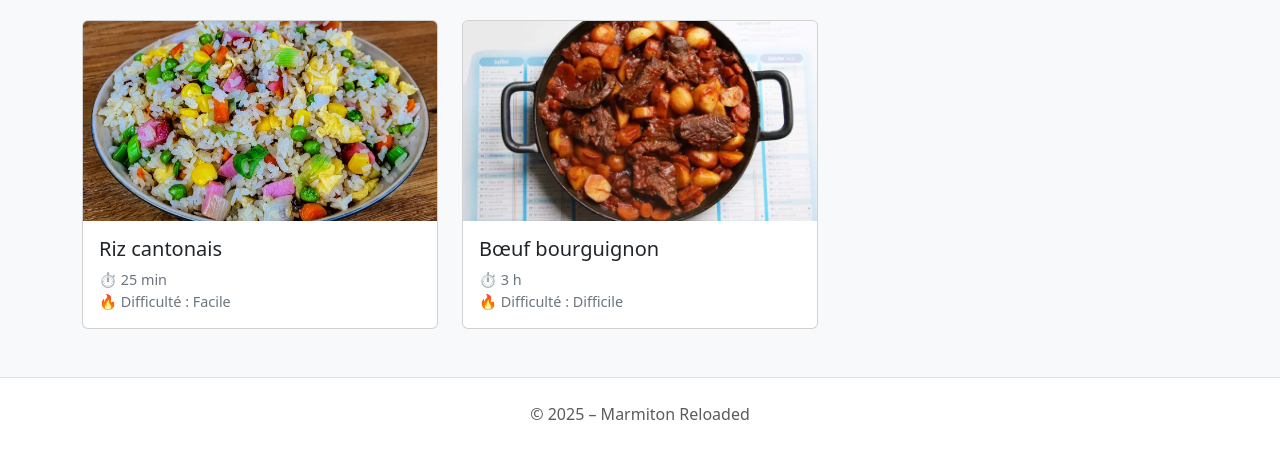
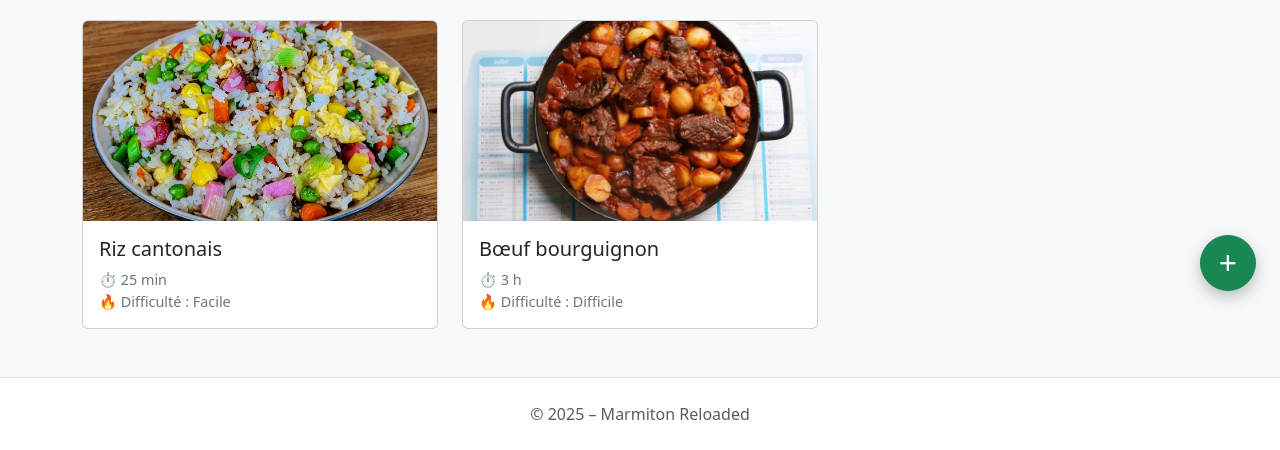
Before and after one commit to reivilo33/TP_POEC, a Flask app: page /recettes in a window 1280 px wide. Shown: the part 485-935 px from the top of the page. Run offline with Flask 3, Linux system fonts and the light colour scheme.

Commit message:
add new button to index

```diff
--- a/templates/index.html
+++ b/templates/index.html
@@ -1,15 +1,13 @@
 <!DOCTYPE html>
 <html lang="fr">
+
 <head>
     <meta charset="UTF-8">
     <title>Marmiton Reloaded</title>
     <meta name="viewport" content="width=device-width, initial-scale=1">
 
     <!-- Bootstrap 5.3.8 -->
-  <link
-    href="https://cdn.jsdelivr.net/npm/bootstrap@5.3.8/dist/css/bootstrap.min.css"
-    rel="stylesheet"
-  >
+    <link href="https://cdn.jsdelivr.net/npm/bootstrap@5.3.8/dist/css/bootstrap.min.css" rel="stylesheet">
 
     <style>
         body {
@@ -36,6 +34,28 @@
             font-size: 0.9rem;
             color: #6c757d;
         }
+
+        /* Bouton ajouter recette */
+        .add-recipe-btn {
+            position: fixed;
+            bottom: 24px;
+            right: 24px;
+            width: 56px;
+            height: 56px;
+            border-radius: 50%;
+            font-size: 2rem;
+            line-height: 1;
+            display: flex;
+            align-items: center;
+            justify-content: center;
+            box-shadow: 0 6px 16px rgba(0, 0, 0, 0.25);
+            z-index: 1000;
+            transition: transform 0.15s ease;
+        }
+
+        .add-recipe-btn:hover {
+            transform: scale(1.05);
+        }
     </style>
 </head>
 
@@ -53,19 +73,13 @@
 
     <!-- Main content -->
     <main class="container">
-
         <div class="row g-4">
-
-<!-- {% for recipe in recipes %}
-  <img src="{{ recipe.image }}">
-  <h5>{{ recipe.title }}</h5>
-{% endfor %} -->
 
             <!-- Carte recette 1 -->
             <div class="col-12 col-sm-6 col-lg-4">
                 <a href="show.html" class="text-decoration-none text-dark">
                     <div class="card recipe-card">
-            <img src="../images/image1.jpg" class="card-img-top" alt="">
+                        <img src="../images/image1.jpg" class="card-img-top" alt="Spaghetti bolognaise">
                         <div class="card-body">
                             <h5 class="card-title">Spaghetti bolognaise</h5>
                             <div class="recipe-meta">
@@ -81,7 +95,7 @@
             <div class="col-12 col-sm-6 col-lg-4">
                 <a href="show.html" class="text-decoration-none text-dark">
                     <div class="card recipe-card">
-            <img src="../images/image2.jpg" class="card-img-top" alt="Poulet curry">
+                        <img src="../images/image2.jpg" class="card-img-top" alt="Poulet au curry">
                         <div class="card-body">
                             <h5 class="card-title">Poulet au curry</h5>
                             <div class="recipe-meta">
@@ -144,6 +158,11 @@
         </div>
     </main>
 
+    <!-- Bouton ajouter recette -->
+    <a href="new.html" class="btn btn-success add-recipe-btn" title="Ajouter une recette">
+        +
+    </a>
+
     <!-- Footer -->
     <footer class="mt-5 py-4 bg-white border-top">
         <div class="container text-center text-muted">
@@ -152,4 +171,5 @@
     </footer>
 
 </body>
+
 </html>
```
Lines whose indentation alone changed are shown as unchanged.
